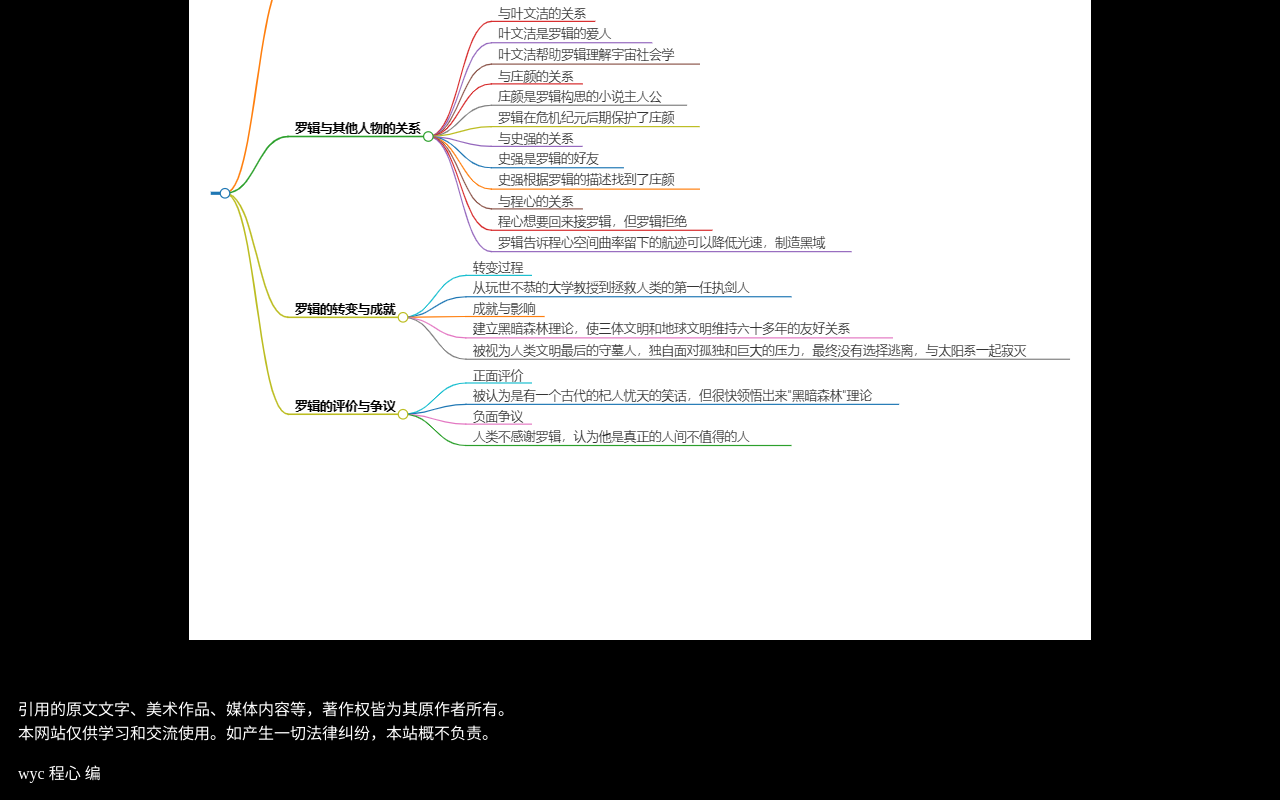
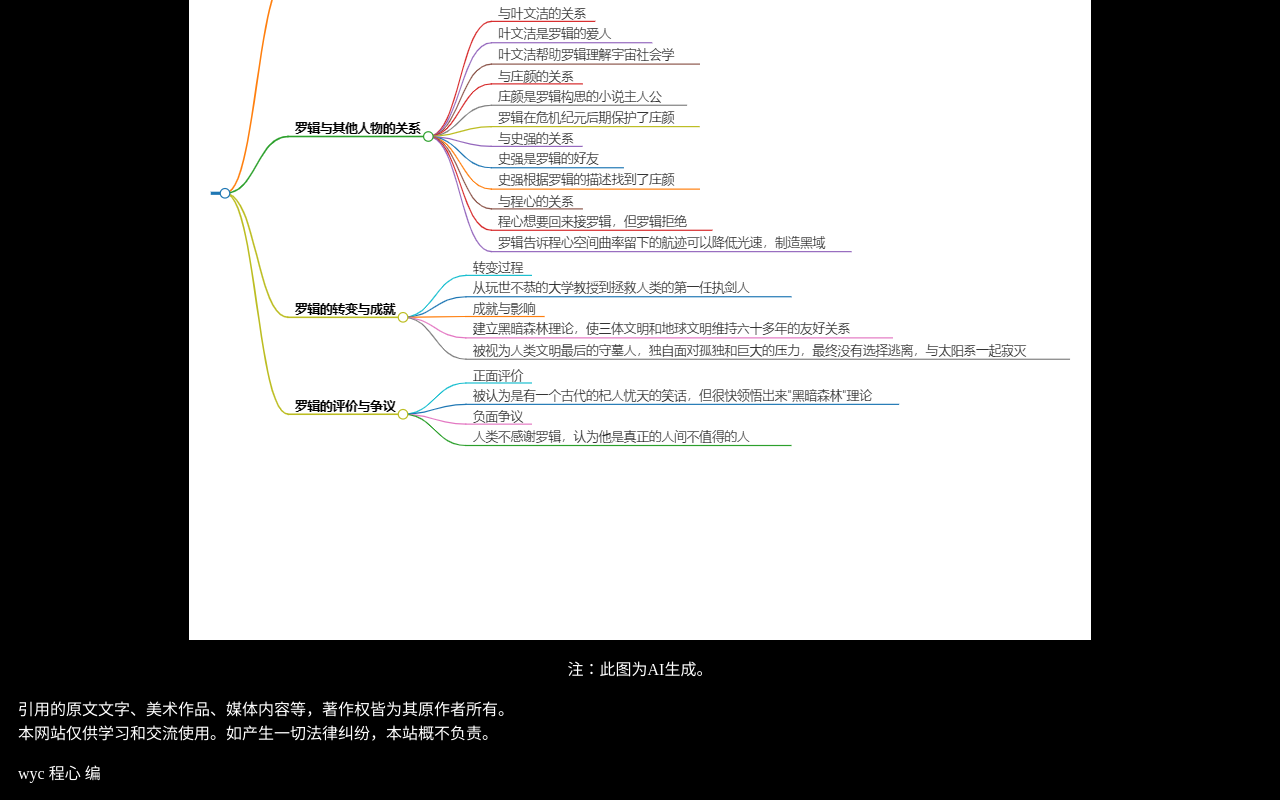
Before and after one commit to wangyichengCX/6943614390664742.github.io, a plain HTML site: page index.html in a window 1280 px wide. Shown: the part 2758-3558 px from the top of the page. Drawn offline with Linux system fonts and the light colour scheme.

Commit message:
Update index.html

```diff
--- a/index.html
+++ b/index.html
@@ -100,7 +100,7 @@ px;margin:10px;font-size:35px;">
 </div>
 <div align="center";>
 	<img src="https://wangyichengcx.github.io/6943614390664742.github.io/guanxitu.png";></img>
-	<p>注：此图为AI生成。</p>
+	<p style="color:#FFFFFF">注：此图为AI生成。</p>
 </div>
 <div class="jianjie">
 <p>引用的原文文字、美术作品、媒体内容等，著作权皆为其原作者所有。</br>
```
